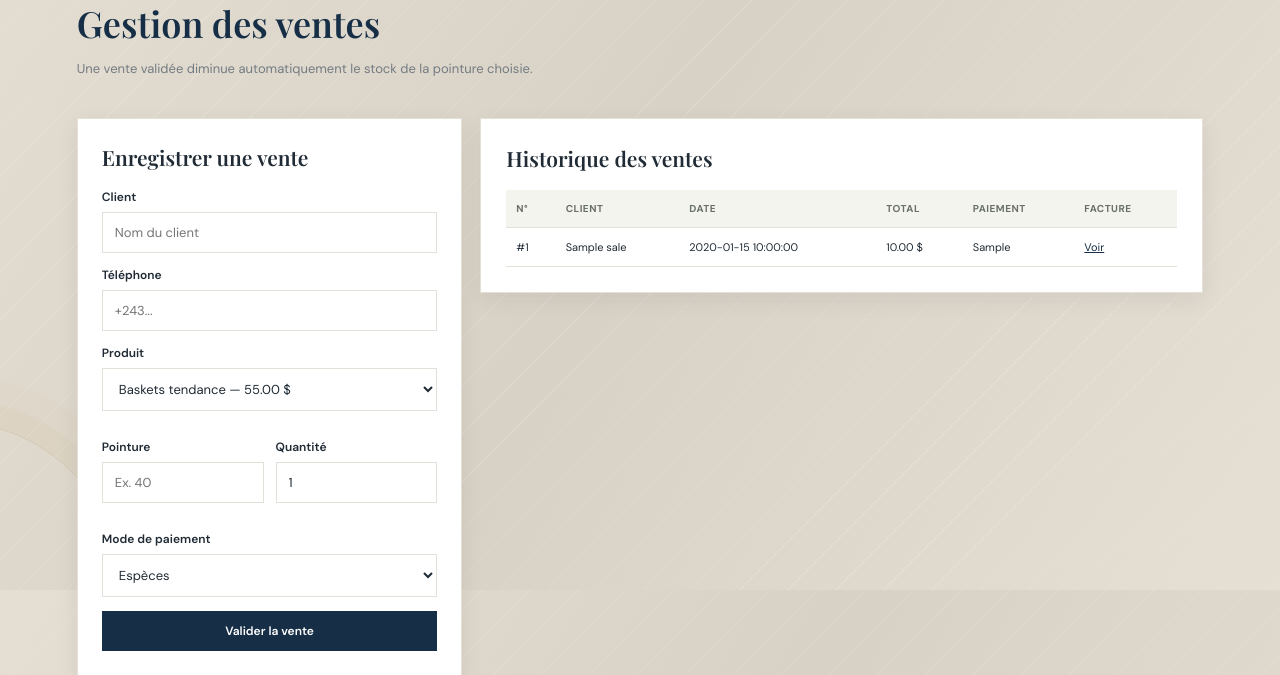
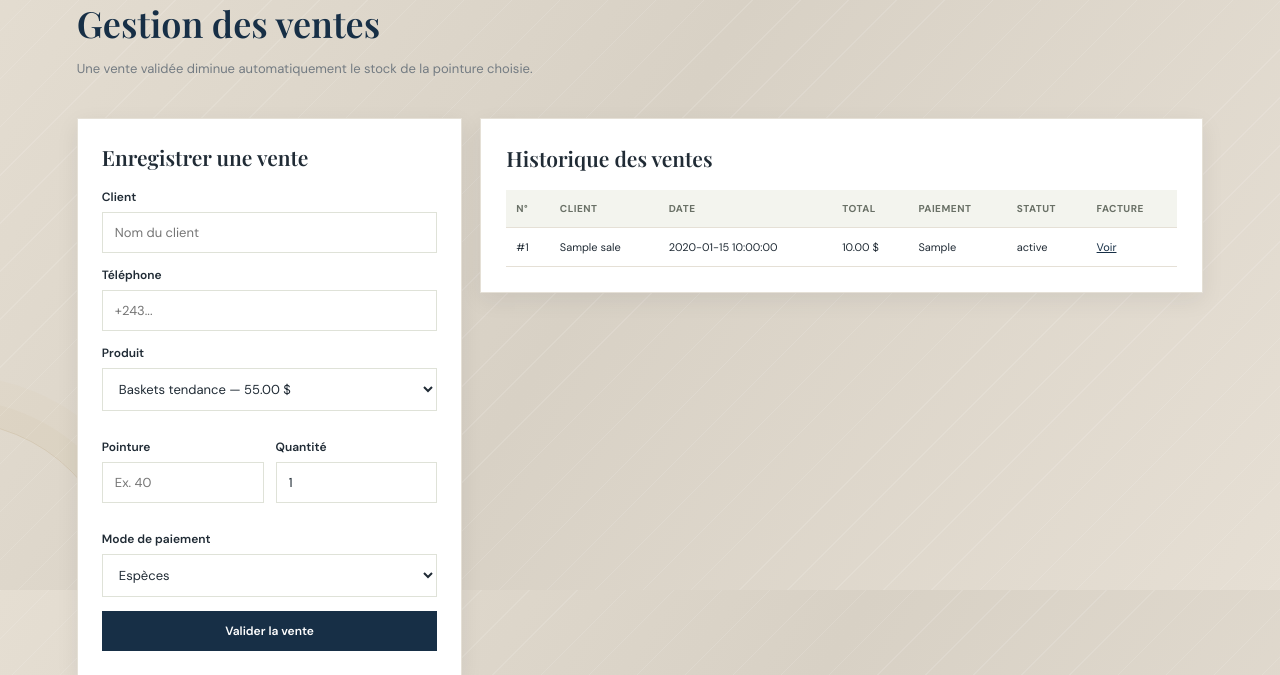
Before and after one commit to davidntk/BOUTIQUE-LIBERATION, a Flask app: page /admin/sales in a window 1280 px wide. Shown: the part 210-885 px from the top of the page. Run offline with Flask 3, Linux system fonts and the light colour scheme; tables that the repository leaves empty hold one stand-in row (values such as "Sample post"); some web fonts are replaced.

Commit message:
Display NetiKash payment status in sales history

```diff
--- a/templates/sales.html
+++ b/templates/sales.html
@@ -1,3 +1,3 @@
 {% extends "base.html" %}{% block title %}Ventes | BOUTIQUE LIBERATION{% endblock %}{% block content %}<section class="section"><div class="section-heading"><div><p class="eyebrow">ENCAISSEMENT</p><h1>Gestion des ventes</h1><p>Une vente validée diminue automatiquement le stock de la pointure choisie.</p></div></div>
 <div class="admin-grid"><form class="panel form-panel" method="post"><h2>Enregistrer une vente</h2><label>Client<input name="customer_name" placeholder="Nom du client"></label><label>Téléphone<input name="phone" placeholder="+243..."></label><label>Produit<select name="product_id" required>{% for p in products %}<option value="{{ p.id }}">{{ p.name }} — {{ '%.2f'|format(p.sale_price) }} $</option>{% endfor %}</select></label><div class="form-two"><label>Pointure<input name="size" placeholder="Ex. 40" required></label><label>Quantité<input type="number" name="quantity" min="1" value="1" required></label></div><label>Mode de paiement<select name="payment_method"><option>Espèces</option><option>Airtel Money</option><option>Orange Money</option><option>M-Pesa</option><option>Paiement à la livraison</option></select></label><button class="button dark full">Valider la vente</button></form>
-<div class="panel"><h2>Historique des ventes</h2><div class="table-wrap"><table><thead><tr><th>N°</th><th>Client</th><th>Date</th><th>Total</th><th>Paiement</th><th>Facture</th></tr></thead><tbody>{% for s in sales %}<tr><td>#{{ s.id }}</td><td>{{ s.customer_name }}</td><td>{{ s.created_at }}</td><td>{{ '%.2f'|format(s.total) }} $</td><td>{{ s.payment_method }}</td><td><a href="{{ url_for('invoice',sale_id=s.id) }}">Voir</a></td></tr>{% else %}<tr><td colspan="6">Aucune vente enregistrée.</td></tr>{% endfor %}</tbody></table></div></div></div></section>{% endblock %}
+<div class="panel"><h2>Historique des ventes</h2><div class="table-wrap"><table><thead><tr><th>N°</th><th>Client</th><th>Date</th><th>Total</th><th>Paiement</th><th>Statut</th><th>Facture</th></tr></thead><tbody>{% for s in sales %}<tr><td>#{{ s.id }}</td><td>{{ s.customer_name }}</td><td>{{ s.created_at }}</td><td>{{ '%.2f'|format(s.total) }} $</td><td>{{ s.payment_method }}</td><td>{{ s.payment_status or "paid" }}</td><td><a href="{{ url_for('invoice',sale_id=s.id) }}">Voir</a></td></tr>{% else %}<tr><td colspan="7">Aucune vente enregistrée.</td></tr>{% endfor %}</tbody></table></div></div></div></section>{% endblock %}
```
